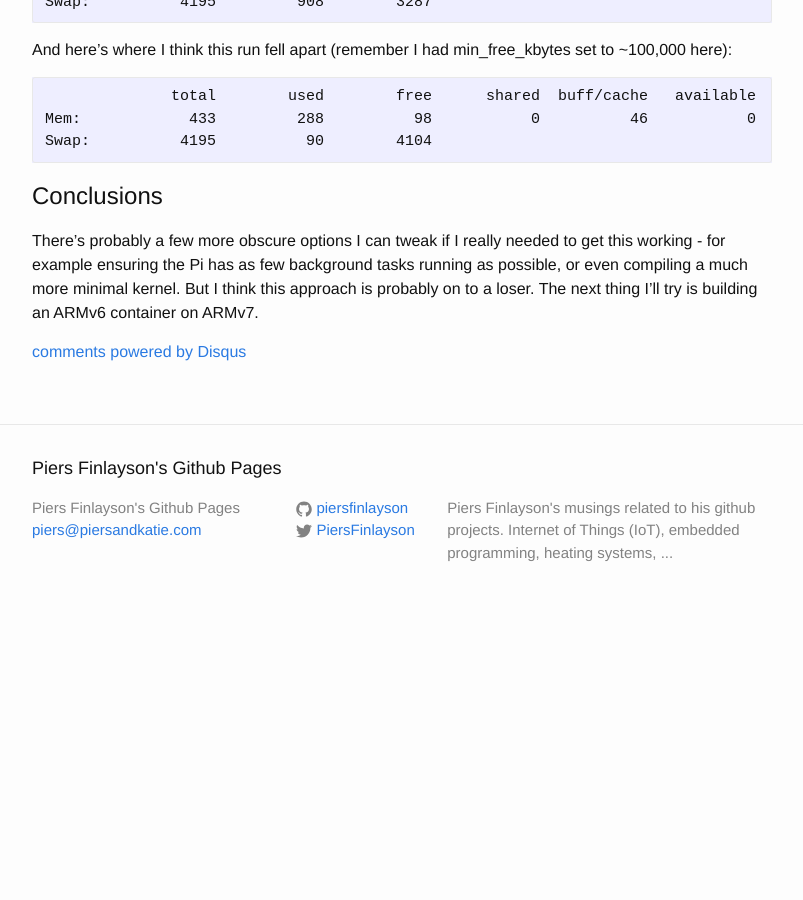
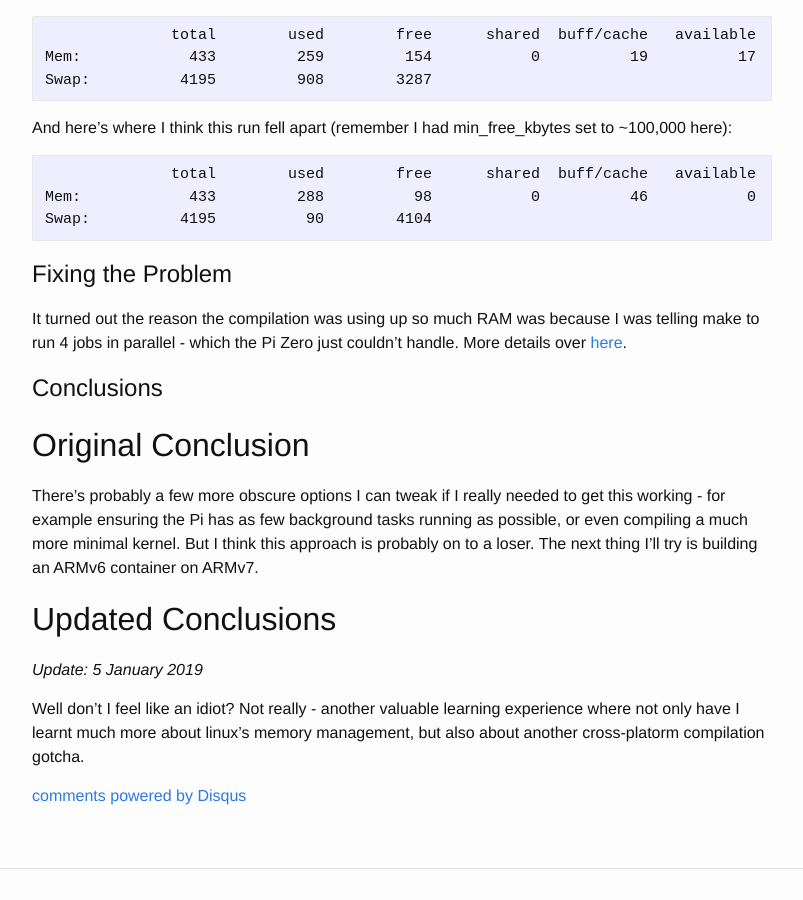
Before and after one commit to piersfinlayson/piersfinlayson.github.io, a Jekyll site: the page built from _posts/2019-01-02-more-ram-on-a-pi.markdown, in a window 1280 px wide and 900 px high, scrolled down 3345 px. Shown: the whole window, without its empty margins (238-1041 px from the left). Built offline with Jekyll 4.4.1, drawn with Linux system fonts in a browser that asks for light colours; comment, search, counter and statistics services are not loaded; before the commit the page ends 3969 px from its top, so only the background shows below that; some of the changed text lies outside the part shown.

Commit message:
add gcc paralle make post

````diff
--- a/_posts/2019-01-02-more-ram-on-a-pi.markdown
+++ b/_posts/2019-01-02-more-ram-on-a-pi.markdown
@@ -8,6 +8,10 @@ categories: memory management linux rpi raspberry pi virtual memory swap docker
 # Introduction
 
 I've spent several weeks trying to compile gcc on a Raspberry Pi Zero, and, while I haven't succeeded, I have learnt a bit more about linux memory management than I knew before, so this article pulls all of that knowledge together.
+
+*Update: 5 January 2019*
+
+I've now found the cause of my problem - read on, or see [here]({% post_url 2019-01-05-gcc-parallel-make-memory-sink %}) for more details.
 
 # Why?
 
@@ -139,6 +143,18 @@ Mem:            433         288          98           0          46           0
 Swap:          4195          90        4104
 ```
 
+# Fixing the Problem
+
+It turned out the reason the compilation was using up so much RAM was because I was telling make to run 4 jobs in parallel - which the Pi Zero just couldn't handle.  More details over [here]({% post_url 2019-01-05-gcc-parallel-make-memory-sink %}).
+
 # Conclusions
 
+## Original Conclusion
+
 There's probably a few more obscure options I can tweak if I really needed to get this working - for example ensuring the Pi has as few background tasks running as possible, or even compiling a much more minimal kernel.  But I think this approach is probably on to a loser.  The next thing I'll try is building an ARMv6 container on ARMv7.
+
+## Updated Conclusions
+
+*Update: 5 January 2019*
+
+Well don't I feel like an idiot?  Not really - another valuable learning experience where not only have I learnt much more about linux's memory management, but also about another cross-platorm compilation gotcha.
````
Also changed, not shown: _posts/2019-01-05-gcc-parallel-make-memory-sink.markdown (added, +39 -0 lines).
